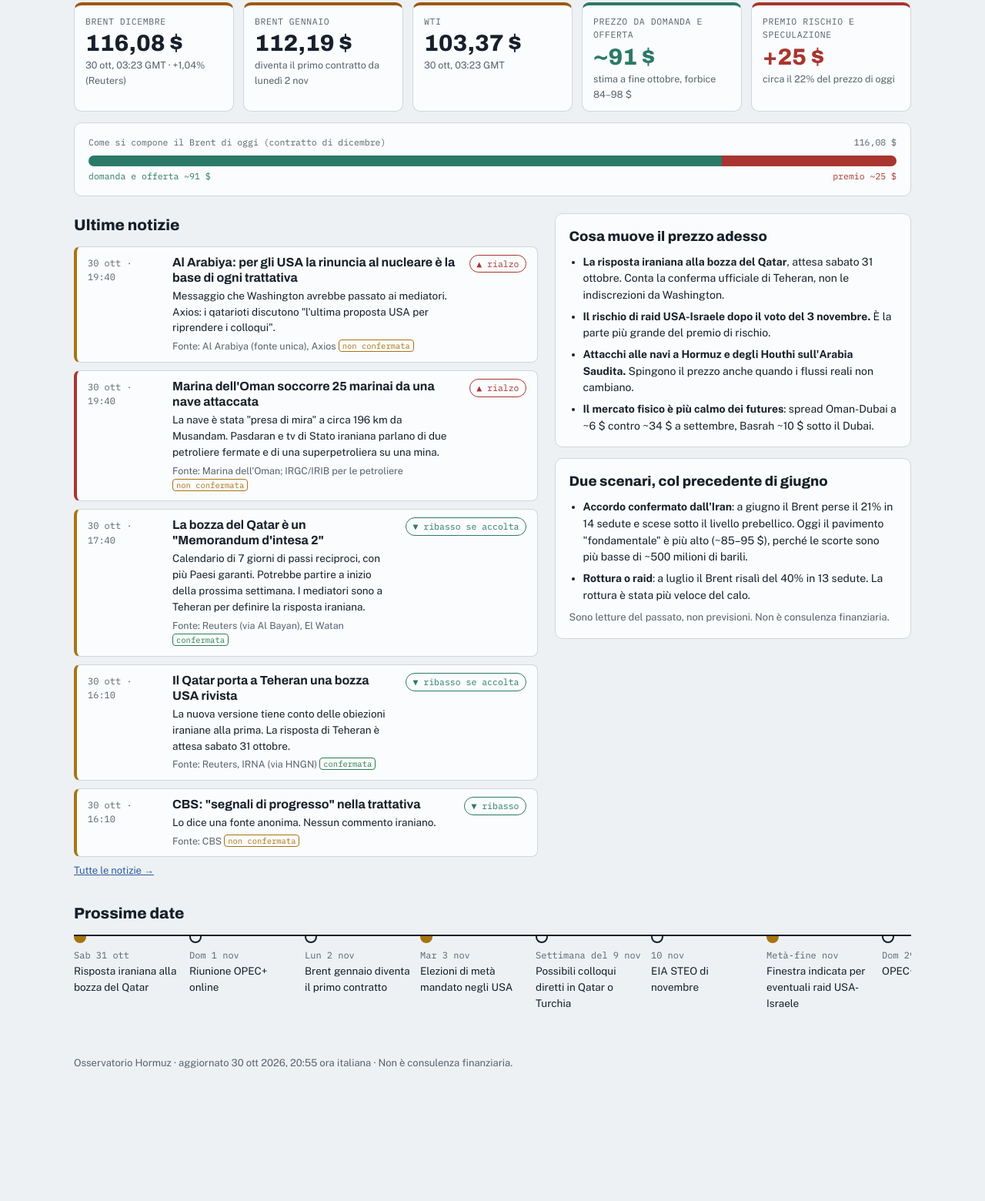
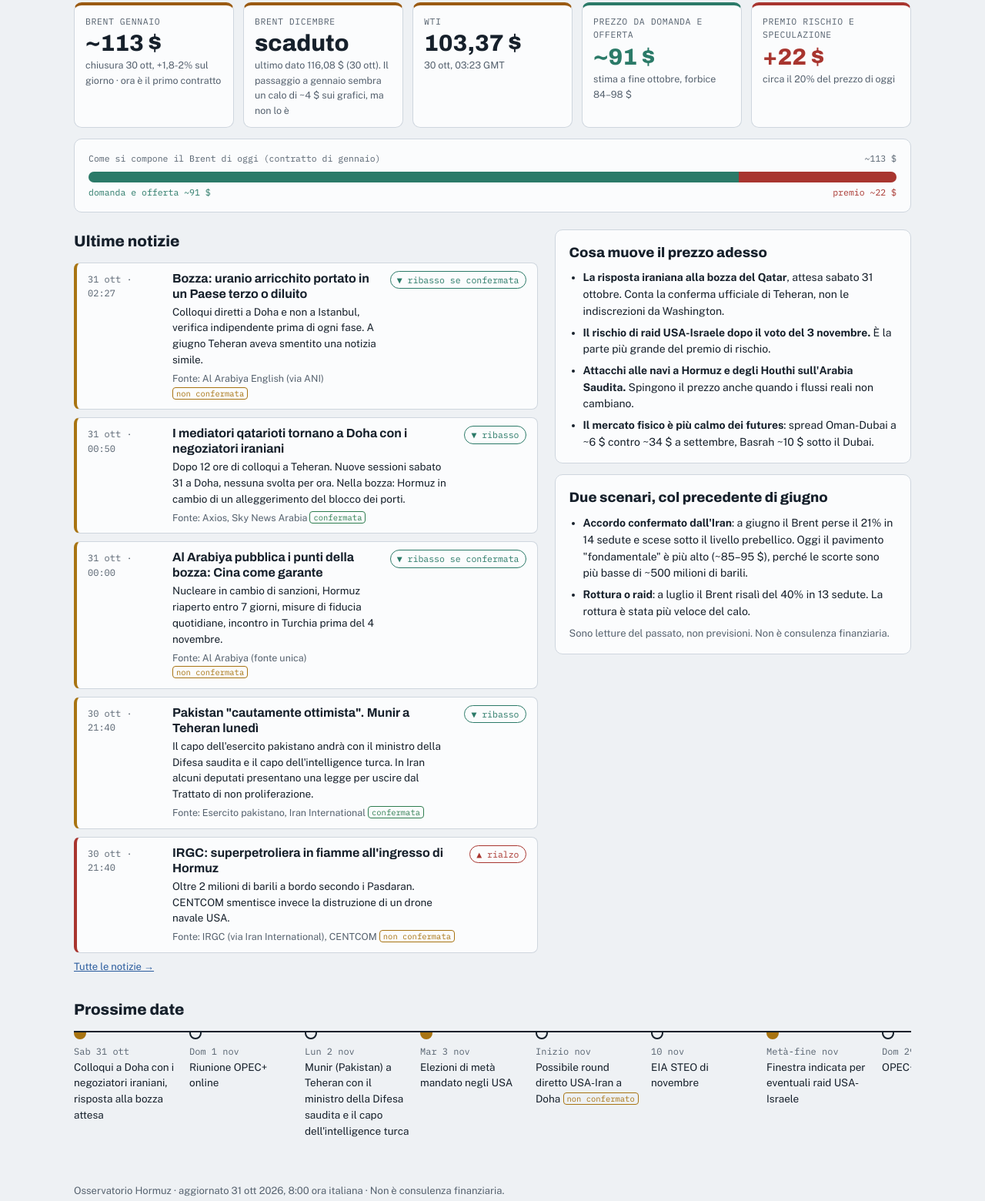
Before and after one commit to edoardopalo877-collab/osservatorio-hormuz, a plain HTML site: page index.html in a window 1280 px wide. Shown: the part 558-2118 px from the top of the page at 77% size. Before the commit the page ends 2002 px from the top, so only its background shows below. Drawn offline with nearby package versions, Linux system fonts and the light colour scheme.

Commit message:
Aggiornamento 31 ott mattina
Co-Authored-By: Claude Opus 5.5 <noreply@anthropic.com>
Claude-Session: https://claude.ai/code/session_019RgjziJWicueCPkH3APbD5

```diff
--- a/index.html
+++ b/index.html
@@ -14,7 +14,7 @@
 <meta property="og:title" content="Osservatorio Hormuz: trattative USA-Iran e prezzo del petrolio">
 <meta property="og:description" content="Trattative USA-Iran e crisi dello Stretto di Hormuz: notizie aggiornate due volte al giorno, personaggi e relazioni, mappa, e una stima di quanto vale il petrolio solo in base a domanda e offerta rispetto al prezzo reale del Brent.">
 <meta name="twitter:card" content="summary">
-<script type="application/ld+json">{"@context":"https://schema.org","@type":"WebSite","name":"Osservatorio Hormuz","inLanguage":"it","description":"Trattative USA-Iran e crisi dello Stretto di Hormuz: notizie aggiornate due volte al giorno, personaggi e relazioni, mappa, e una stima di quanto vale il petrolio solo in base a domanda e offerta rispetto al prezzo reale del Brent.","dateModified":"2026-10-30","url":"https://edoardopalo877-collab.github.io/osservatorio-hormuz/"}</script>
+<script type="application/ld+json">{"@context":"https://schema.org","@type":"WebSite","name":"Osservatorio Hormuz","inLanguage":"it","description":"Trattative USA-Iran e crisi dello Stretto di Hormuz: notizie aggiornate due volte al giorno, personaggi e relazioni, mappa, e una stima di quanto vale il petrolio solo in base a domanda e offerta rispetto al prezzo reale del Brent.","dateModified":"2026-10-31","url":"https://edoardopalo877-collab.github.io/osservatorio-hormuz/"}</script>
 <style>:root{color-scheme:light;padding-top:env(safe-area-inset-top,0px);padding-bottom:env(safe-area-inset-bottom,0px)}body{margin:0;font-family:system-ui,sans-serif;font-size:14px}img{max-width:100%}[hidden]{display:none!important}</style>
 <meta name="claude:viewport-fit-sides" content="cover">
 <link rel="preconnect" href="https://fonts.googleapis.com">
@@ -286,7 +286,7 @@ td.est{font-style:italic;color:var(--muted)}
   <p class="lede">Persone, proposte, luoghi e notizie della crisi di Hormuz, con una stima di quanto del prezzo del Brent dipende da domanda e offerta e quanto dal rischio. Le notizie da una sola fonte regionale o da X sono segnate come non confermate.</p>
   <div class="status">
     <span><i class="dot"></i>Nessun accordo in vigore</span>
-    <span id="st-upd">Aggiornato: 30 ott 2026, 20:55 ora italiana</span>
+    <span id="st-upd">Aggiornato: 31 ott 2026, 8:00 ora italiana</span>
     <span class="st-next">Prossimo aggiornamento: ogni giorno alle 7:58 e alle 20:52 (ora italiana)</span>
   </div>
   <div class="disclaimer">Non è consulenza finanziaria</div>
@@ -301,14 +301,14 @@ td.est{font-style:italic;color:var(--muted)}
   <h2>Panoramica</h2>
   <p class="intro">Il quadro in un colpo d'occhio: dove sta il prezzo, quanto ne spiegano domanda e offerta, cosa aspettarsi nei prossimi giorni.</p>
   <div class="tiles">
-    <div class="tile act"><div class="k">Brent dicembre</div><div class="v" id="t-brent">116,08 $</div><div class="s">30 ott, 03:23 GMT · +1,04% (Reuters)</div></div>
-    <div class="tile act"><div class="k">Brent gennaio</div><div class="v">112,19 $</div><div class="s">diventa il primo contratto da lunedì 2 nov</div></div>
+    <div class="tile act"><div class="k">Brent gennaio</div><div class="v" id="t-brent">~113 $</div><div class="s">chiusura 30 ott, +1,8-2% sul giorno · ora è il primo contratto</div></div>
+    <div class="tile act"><div class="k">Brent dicembre</div><div class="v">scaduto</div><div class="s">ultimo dato 116,08 $ (30 ott). Il passaggio a gennaio sembra un calo di ~4 $ sui grafici, ma non lo è</div></div>
     <div class="tile act"><div class="k">WTI</div><div class="v">103,37 $</div><div class="s">30 ott, 03:23 GMT</div></div>
     <div class="tile fund"><div class="k">Prezzo da domanda e offerta</div><div class="v" id="t-fund">~91 $</div><div class="s" id="t-fund-s">stima per ottobre, forbice 84–97 $</div></div>
     <div class="tile prem"><div class="k">Premio rischio e speculazione</div><div class="v" id="t-prem">+25 $</div><div class="s" id="t-prem-s">circa il 22% del prezzo</div></div>
   </div>
   <div class="box" style="margin-top:14px">
-    <div class="barlab"><span>Come si compone il Brent di oggi (contratto di dicembre)</span><span id="bar-tot">116,08 $</span></div>
+    <div class="barlab"><span>Come si compone il Brent di oggi (contratto di gennaio)</span><span id="bar-tot">~113 $</span></div>
     <div class="bar" role="img" id="bar" aria-label="Quota fondamentale e premio"><i id="bar-f"></i><b id="bar-p"></b></div>
     <div class="barlab"><span style="color:var(--fund)" id="bar-fl">domanda e offerta ~91 $</span><span style="color:var(--prem)" id="bar-pl">premio ~25 $</span></div>
   </div>
@@ -338,11 +338,11 @@ td.est{font-style:italic;color:var(--muted)}
 
   <h3 class="sub">Prossime date</h3>
   <div class="timeline" aria-label="Prossime date" style="margin-top:6px">
-    <div class="ev hot"><span class="d">Sab 31 ott</span>Risposta iraniana alla bozza del Qatar</div>
+    <div class="ev hot"><span class="d">Sab 31 ott</span>Colloqui a Doha con i negoziatori iraniani, risposta alla bozza attesa</div>
     <div class="ev"><span class="d">Dom 1 nov</span>Riunione OPEC+ online</div>
-    <div class="ev"><span class="d">Lun 2 nov</span>Brent gennaio diventa il primo contratto</div>
+    <div class="ev"><span class="d">Lun 2 nov</span>Munir (Pakistan) a Teheran con il ministro della Difesa saudita e il capo dell'intelligence turca</div>
     <div class="ev hot"><span class="d">Mar 3 nov</span>Elezioni di metà mandato negli USA</div>
-    <div class="ev"><span class="d">Settimana del 9 nov</span>Possibili colloqui diretti in Qatar o Turchia</div>
+    <div class="ev"><span class="d">Inizio nov</span>Possibile round diretto USA-Iran a Doha <span class="unc">non confermato</span></div>
     <div class="ev"><span class="d">10 nov</span>EIA STEO di novembre</div>
     <div class="ev hot"><span class="d">Metà-fine nov</span>Finestra indicata per eventuali raid USA-Israele</div>
     <div class="ev"><span class="d">Dom 29 nov</span>OPEC+ ministeriale</div>
@@ -499,10 +499,10 @@ td.est{font-style:italic;color:var(--muted)}
   </div>
 
   <div class="timeline" aria-label="Prossime date">
-    <div class="ev hot"><span class="d">Sab 31 ott</span>Risposta iraniana alla bozza del Qatar</div>
+    <div class="ev hot"><span class="d">Sab 31 ott</span>Colloqui a Doha con i negoziatori iraniani, risposta alla bozza attesa</div>
     <div class="ev"><span class="d">Dom 1 nov</span>Riunione OPEC+ online</div>
     <div class="ev hot"><span class="d">Mar 3 nov</span>Elezioni di metà mandato negli USA</div>
-    <div class="ev"><span class="d">Settimana del 9 nov</span>Possibili colloqui diretti in Qatar o Turchia</div>
+    <div class="ev"><span class="d">Inizio nov</span>Possibile round diretto USA-Iran a Doha <span class="unc">non confermato</span></div>
     <div class="ev hot"><span class="d">Metà-fine nov</span>Finestra indicata per eventuali raid USA-Israele</div>
     <div class="ev"><span class="d">Dom 29 nov</span>OPEC+ ministeriale</div>
   </div>
@@ -680,12 +680,19 @@ td.est{font-style:italic;color:var(--muted)}
   <p class="note" style="margin-top:14px">Coordinate dei luoghi approssimate. Le basi USA sono le posizioni note prima della guerra. Confini: Natural Earth. Non è consulenza finanziaria.</p>
 </div></section>
 
-<footer><div class="wrap"><p>Osservatorio Hormuz · aggiornato 30 ott 2026, 20:55 ora italiana · Non è consulenza finanziaria.</p></div></footer>
+<footer><div class="wrap"><p>Osservatorio Hormuz · aggiornato 31 ott 2026, 8:00 ora italiana · Non è consulenza finanziaria.</p></div></footer>
 
 <script>
 /* ===== DATI AGGIORNABILI ===== */
 /* c: tratt | hormuz | attacchi | militare | mercato ; conf: ok | unc | "" ; imp: up | down | flat */
 var NEWS=[
+ {d:"31 ott · 02:27",c:"tratt",t:"Bozza: uranio arricchito portato in un Paese terzo o diluito",p:"Colloqui diretti a Doha e non a Istanbul, verifica indipendente prima di ogni fase. A giugno Teheran aveva smentito una notizia simile.",s:"Al Arabiya English (via ANI)",conf:"unc",imp:"down",it:"ribasso se confermata"},
+ {d:"31 ott · 00:50",c:"tratt",t:"I mediatori qatarioti tornano a Doha con i negoziatori iraniani",p:"Dopo 12 ore di colloqui a Teheran. Nuove sessioni sabato 31 a Doha, nessuna svolta per ora. Nella bozza: Hormuz in cambio di un alleggerimento del blocco dei porti.",s:"Axios, Sky News Arabia",conf:"ok",imp:"down",it:"ribasso"},
+ {d:"31 ott · 00:00",c:"tratt",t:"Al Arabiya pubblica i punti della bozza: Cina come garante",p:"Nucleare in cambio di sanzioni, Hormuz riaperto entro 7 giorni, misure di fiducia quotidiane, incontro in Turchia prima del 4 novembre.",s:"Al Arabiya (fonte unica)",conf:"unc",imp:"down",it:"ribasso se confermata"},
+ {d:"30 ott · 21:40",c:"tratt",t:"Pakistan \"cautamente ottimista\". Munir a Teheran lunedì",p:"Il capo dell'esercito pakistano andrà con il ministro della Difesa saudita e il capo dell'intelligence turca. In Iran alcuni deputati presentano una legge per uscire dal Trattato di non proliferazione.",s:"Esercito pakistano, Iran International",conf:"ok",imp:"down",it:"ribasso"},
+ {d:"30 ott · 21:40",c:"hormuz",t:"IRGC: superpetroliera in fiamme all'ingresso di Hormuz",p:"Oltre 2 milioni di barili a bordo secondo i Pasdaran. CENTCOM smentisce invece la distruzione di un drone navale USA.",s:"IRGC (via Iran International), CENTCOM",conf:"unc",imp:"up",it:"rialzo"},
+ {d:"30 ott · sera",c:"mercato",t:"Brent gennaio chiude a ~113 $ (+1,8-2%)",p:"Il contratto di dicembre è scaduto il 30 ottobre. Sui grafici il passaggio a gennaio sembra un calo di ~4 $, ma è solo il cambio di scadenza.",s:"Trading Economics",conf:"ok",imp:"up",it:"prezzo"},
+ {d:"30 ott · 20:40",c:"tratt",t:"Colloqui Qatar-Iran a Teheran da 12 ore",p:"Secondo Al Arabiya gli USA chiedono la rinuncia al nucleare in cambio di colloqui sui fondi congelati.",s:"Axios; Al Arabiya per la richiesta USA",conf:"ok",imp:"down",it:"ribasso"},
  {d:"30 ott · 19:40",c:"tratt",t:"Al Arabiya: per gli USA la rinuncia al nucleare è la base di ogni trattativa",p:"Messaggio che Washington avrebbe passato ai mediatori. Axios: i qatarioti discutono \"l'ultima proposta USA per riprendere i colloqui\".",s:"Al Arabiya (fonte unica), Axios",conf:"unc",imp:"up",it:"rialzo"},
  {d:"30 ott · 19:40",c:"hormuz",t:"Marina dell'Oman soccorre 25 marinai da una nave attaccata",p:"La nave è stata \"presa di mira\" a circa 196 km da Musandam. Pasdaran e tv di Stato iraniana parlano di due petroliere fermate e di una superpetroliera su una mina.",s:"Marina dell'Oman; IRGC/IRIB per le petroliere",conf:"unc",imp:"up",it:"rialzo"},
  {d:"30 ott · 17:40",c:"tratt",t:"La bozza del Qatar è un \"Memorandum d'intesa 2\"",p:"Calendario di 7 giorni di passi reciproci, con più Paesi garanti. Potrebbe partire a inizio della prossima settimana. I mediatori sono a Teheran per definire la risposta iraniana.",s:"Reuters (via Al Bayan), El Watan",conf:"ok",imp:"down",it:"ribasso se accolta"},
@@ -706,13 +713,7 @@ var NEWS=[
  {d:"29 ott",c:"attacchi",t:"Houthi rivendicano attacchi a Ras Tanura, Rabigh e Abqaiq",p:"Riad conferma solo un missile intercettato verso la Provincia Orientale.",s:"Al Masirah, SPA",conf:"unc",imp:"up",it:"rialzo"},
  {d:"28-29 ott",c:"tratt",t:"Vance contatta Rezaei per riaprire i colloqui",p:"Lettera consegnata tramite il Qatar il 25 ottobre. Araghchi dice che l'Iran è aperto alla diplomazia.",s:"Times of Israel, RTÉ, Daily Sabah",conf:"ok",imp:"down",it:"ribasso"},
  {d:"28 ott",c:"tratt",t:"Funzionario iraniano: dal Qatar \"idee inaccettabili, non un'offerta\"",p:"Nessuna flessibilità sul nucleare.",s:"Reuters, Iran International",conf:"ok",imp:"up",it:"rialzo"},
- {d:"28 ott",c:"tratt",t:"L'Iran chiederebbe 24 miliardi $ di riserve prima di riaprire Hormuz",p:"Prima dell'avvio dei 7 giorni di riapertura.",s:"houseofsaud su Iran International (fonte unica)",conf:"unc",imp:"up",it:"rialzo"},
- {d:"28 ott",c:"mercato",t:"Scorte USA di greggio −1,89 milioni di barili",p:"Attese +0,02. Benzina +3,87, distillati −1,46.",s:"EIA",conf:"ok",imp:"up",it:"rialzo"},
- {d:"28 ott",c:"mercato",t:"Mercato fisico più calmo: spread Oman-Dubai a ~6 $",p:"Era ~34 $ a settembre. Export sauditi di ottobre ~6,5 mb/g, 2,5 da Yanbu sul Mar Rosso.",s:"Bloomberg, Vortexa",conf:"ok",imp:"down",it:"ribasso"},
- {d:"28 ott",c:"militare",t:"USA chiedono ai Paesi del Golfo di prepararsi a una breve campagna",p:"Dopo il voto del 3 novembre. CNN: pronti a colpire entro 96 ore da un ordine.",s:"WSJ, CNN",conf:"ok",imp:"up",it:"rialzo"},
- {d:"27-28 ott",c:"tratt",t:"Rezaei: Hormuz riaperto in 4-5 giorni invece di 7",p:"Solo se vengono accolte le condizioni iraniane.",s:"Tasnim, houseofsaud",conf:"ok",imp:"down",it:"ribasso"},
- {d:"27 ott",c:"attacchi",t:"Incendio vicino alla raffineria di Ras Tanura",p:"Gli Houthi rivendicano un missile. Riad non conferma.",s:"Reuters, Al Masirah",conf:"unc",imp:"up",it:"rialzo"},
- {d:"26 ott",c:"tratt",t:"Arabia Saudita, Pakistan e Turchia aprono canali con Teheran",p:"Si affiancano alla mediazione del Qatar.",s:"Al Arabiya, Dawn",conf:"ok",imp:"down",it:"ribasso"}
+ {d:"28 ott",c:"tratt",t:"L'Iran chiederebbe 24 miliardi $ di riserve prima di riaprire Hormuz",p:"Prima dell'avvio dei 7 giorni di riapertura.",s:"houseofsaud su Iran International (fonte unica)",conf:"unc",imp:"up",it:"rialzo"}
 ];
 /* Prezzi e bilancio 2026 per la pagina "Prezzo giusto?" */
 var MESI=["gen","feb","mar","apr","mag","giu","lug","ago","set","ott","nov","dic"];
@@ -720,7 +721,7 @@ var ACT=[66.60,70.89,103.13,117.29,107.14,85.40,83.76,91.08,114.16,113,null,null
 var STK=[0,0,-129,-117,-100,-70,-55,-28,-10,-22,-21,-22];   /* variazione scorte mondiali, milioni di barili */
 var STK_EST=[0,0,0,0,1,1,1,1,0,1,1,1];                    /* 1 = interpolato o derivato */
 var DAYS=[31,28,31,30,31,30,31,31,30,31,30,31];
-var DEM=102.4, LAST=9, TODAY={v:116.08,lab:"30 ott, contratto dic"};
+var DEM=102.4, LAST=9, TODAY={v:113,lab:"30 ott sera, contratto gen"};
 </script>
 <script>
 (function(){
--- a/sitemap.xml
+++ b/sitemap.xml
@@ -1,2 +1,2 @@
 <?xml version="1.0" encoding="UTF-8"?>
-<urlset xmlns="http://www.sitemaps.org/schemas/sitemap/0.9"><url><loc>https://edoardopalo877-collab.github.io/osservatorio-hormuz/</loc><lastmod>2026-10-30</lastmod><changefreq>daily</changefreq></url></urlset>
+<urlset xmlns="http://www.sitemaps.org/schemas/sitemap/0.9"><url><loc>https://edoardopalo877-collab.github.io/osservatorio-hormuz/</loc><lastmod>2026-10-31</lastmod><changefreq>daily</changefreq></url></urlset>
```
